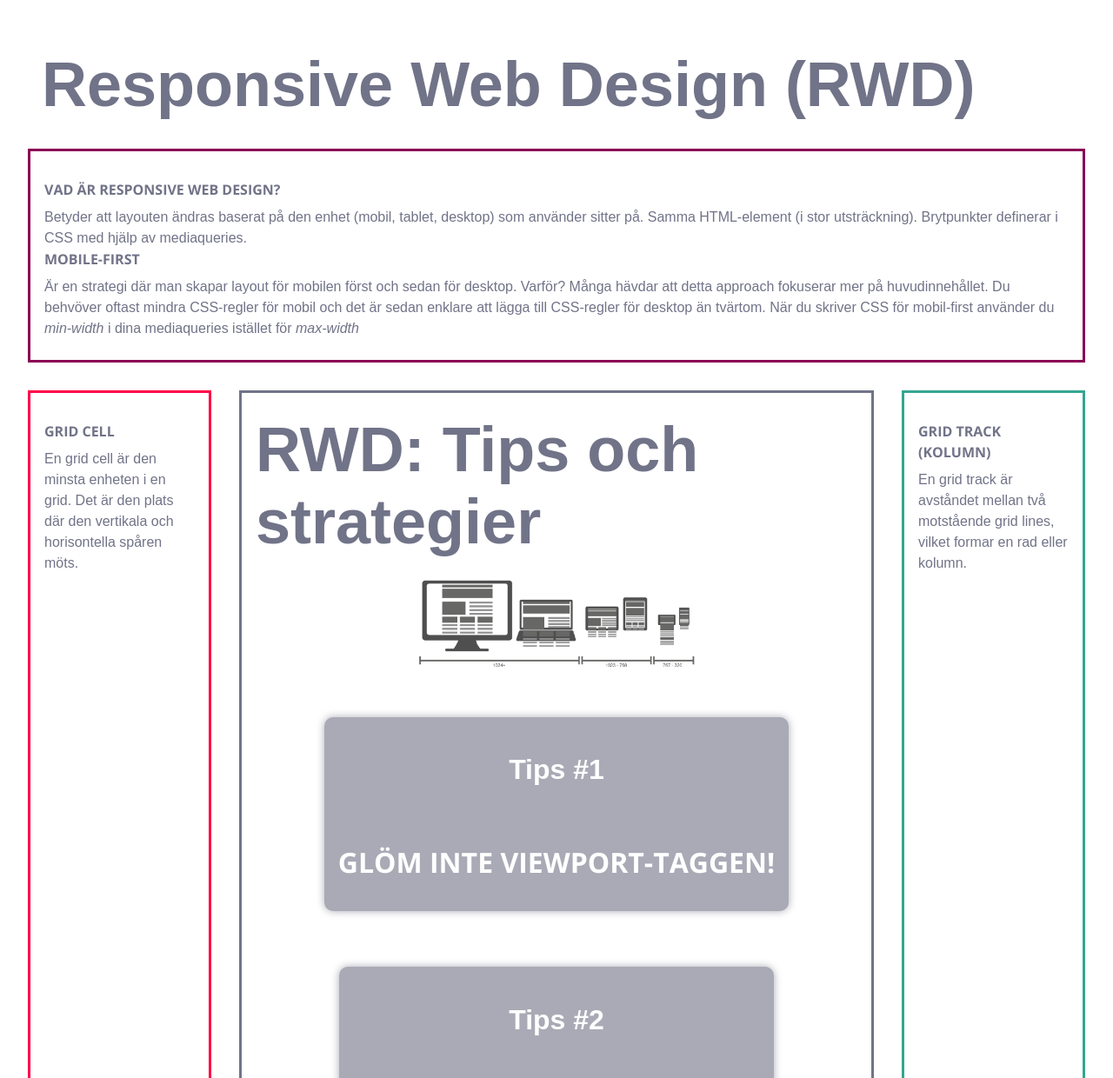
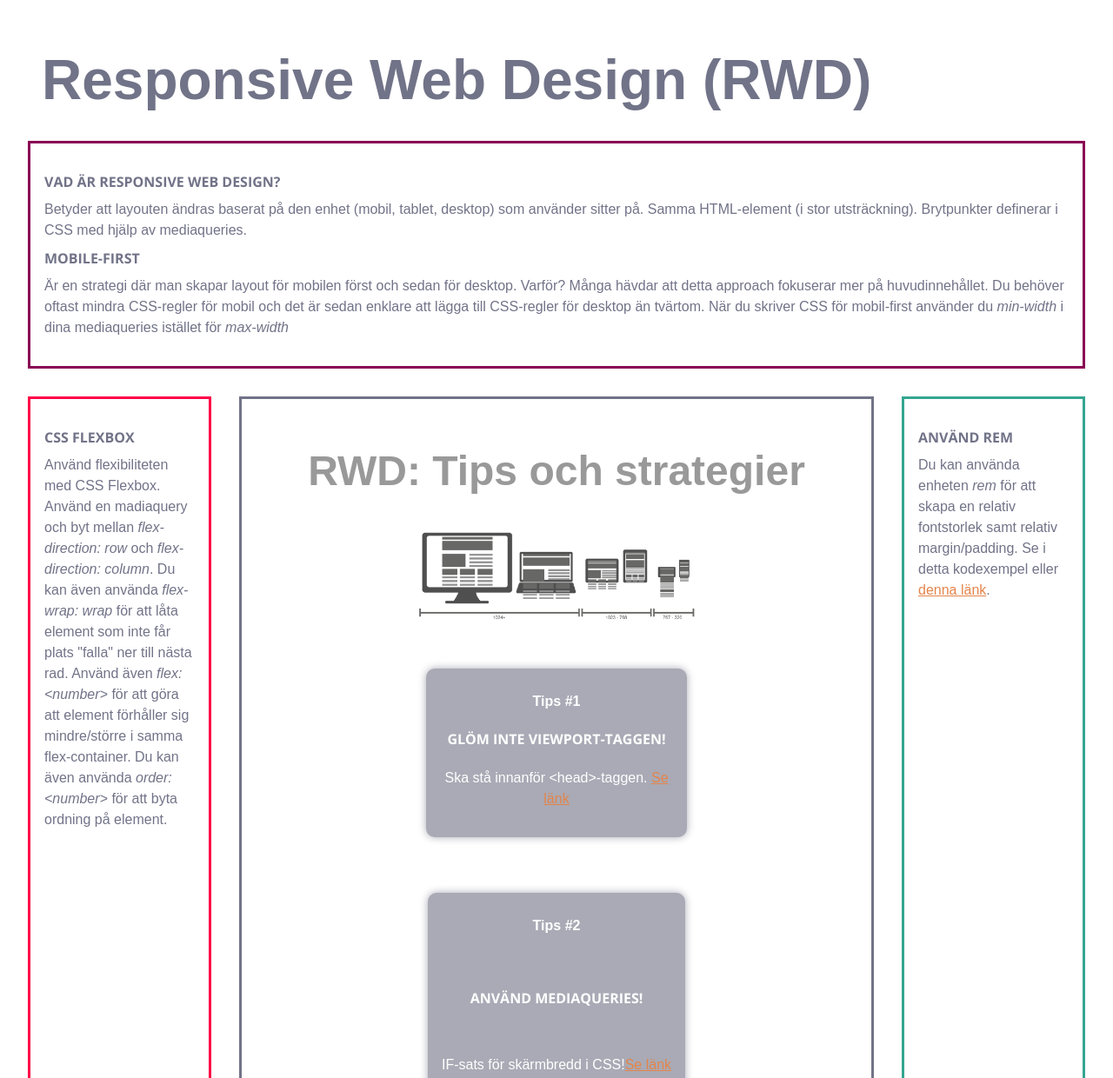
Before and after one commit to mediagymnasiet-webbutveckling/responsive-web-design-basics, a plain HTML site: page index.html in a window 1280 px wide. Shown: the top 1240 px of the page at 87% size. Drawn offline with nearby package versions, Linux system fonts and the light colour scheme; a web font is replaced by a local one.

Commit message:
completed example

```diff
--- a/css/style.css
+++ b/css/style.css
@@ -4,7 +4,6 @@
 * {
   box-sizing: border-box;
 }
-
 
 body {
   padding: 1rem;
@@ -22,15 +21,13 @@ html {
   /* 10px/16px = 62.5% -> 1rem = 10px*/
 }
 
-
-.main>*,
+.main > *,
 .title,
 .header,
 .footer {
   padding: 1rem 1rem;
   margin: 1rem 1rem;
 }
-
 
 /*ALLA BILDER SKA VARA 100% så att de anpassar sig till sin behållare oavsett mobil eller desktop!*/
 img {
@@ -41,22 +38,20 @@ img {
 h1 {
   margin: 0;
   color: rgb(113, 115, 136);
-  font-size: 4.5rem;
+  font-size: 4rem;
   font-weight: 700;
   padding-top: 0.5rem;
 }
 
 h2 {
   color: #999;
-  font-size: 1.25rem;
-  margin-bottom: 2rem;
+  font-size: 3rem;
+  margin-bottom: 1rem;
 }
-
-
 
 p {
   line-height: 1.5;
-  margin-bottom: 0.5rem;
+  margin-bottom: 1rem;
 }
 
 a {
@@ -68,12 +63,11 @@ strong {
   font-family: "Open Sans", sans-serif;
   font-weight: 700;
   text-transform: uppercase;
-  margin-bottom: 0.5rem;
+  margin: 0.5rem 0;
 }
 
 .header {
   border: 3px solid rgb(138, 0, 84);
-
 }
 
 .header:hover {
@@ -94,7 +88,6 @@ strong {
 .main-nav {
   padding: 1rem;
   border: 3px solid rgb(255, 0, 72);
-
 }
 
 .main-nav:hover {
@@ -118,19 +111,23 @@ strong {
 }
 
 .direction {
-  min-width: 500px;
-  min-height: 200px;
-  font-size: 2rem;
+  min-width: 200px;
+  max-width: 300px;
   margin: 2rem;
   padding: 1rem;
   color: #fff;
   background: rgb(169, 170, 181);
   border-radius: 10px;
   box-shadow: 0px 0px 10px 0px rgb(169, 170, 181);
+  text-align: center;
   display: flex;
   flex-direction: column;
   justify-content: center;
   align-items: center;
+}
+.direction:hover {
+  color: rgb(169, 170, 181);
+  background: #fff;
 }
 
 .direction h2 {
@@ -145,7 +142,6 @@ strong {
 .sidebar {
   padding: 1rem;
   border: 3px solid rgba(2, 143, 118, 0.8);
-
 }
 
 .sidebar:hover {
@@ -156,7 +152,6 @@ strong {
 
 .footer {
   border: 3px solid rgba(38, 95, 163, 0.8);
-
 }
 
 .footer:hover {
@@ -165,14 +160,10 @@ strong {
   color: #fff;
 }
 
-
-
 @media only screen and (min-width: 900px) {
-
   /* DESKTOP-LAYOUT GOES HERE*/
   html {
     font-size: 100%;
-
   }
 
   .main {
--- a/index.html
+++ b/index.html
@@ -26,7 +26,7 @@
         HTML-element (i stor utsträckning). Brytpunkter definerar i CSS med hjälp av mediaqueries.
         <strong>Mobile-first</strong>
         Är en strategi där man skapar layout för mobilen först och sedan för desktop. Varför? Många hävdar att detta
-        approach fokuserar mer på huvudinnehållet. Du behvöver oftast mindra CSS-regler för mobil och det är sedan
+        approach fokuserar mer på huvudinnehållet. Du behöver oftast mindra CSS-regler för mobil och det är sedan
         enklare att lägga till CSS-regler för desktop än tvärtom. När du skriver CSS för mobil-first använder du
         <em>min-width</em> i dina mediaqueries istället för <em>max-width</em>
       </p>
@@ -34,14 +34,13 @@
     <main class="main">
       <nav class="main-nav">
         <p>
-          <strong>Grid Cell</strong>
-          En grid cell är den minsta enheten i en grid. Det är den plats där den vertikala och horisontella spåren möts.
-        </p>
+          <strong>CSS Flexbox</strong>
+Använd flexibiliteten med CSS Flexbox. Använd en madiaquery och byt mellan <i>flex-direction: row</i>  och <i>flex-direction: column</i>. Du kan även använda <i>flex-wrap: wrap</i> för att låta element som inte får plats "falla" ner till nästa rad. Använd även <i>flex: &lt;number&gt;</i> för att göra att element förhåller sig mindre/större i samma flex-container. Du kan även använda <i>order: &lt;number&gt;</i>   för att byta ordning på element.   </p>
       </nav>
 
       <section class="content">
 
-        <h1>RWD: Tips och strategier</h1>
+        <h2>RWD: Tips och strategier</h2>
         <div class="main-picture">
           <img src="images/rwd.png" alt="Responsive Web Design">
         </div>
@@ -49,31 +48,40 @@
 
           <div class="direction">
             <h2>Tips #1</h2>
-            <p><strong>
-                Glöm inte viewport-taggen!</strong></p>
+            <strong>
+                Glöm inte viewport-taggen!</strong>
+                <p>Ska stå innanför &lt;head&gt;-taggen. <a href="https://developer.mozilla.org/en-US/docs/Mozilla/Mobile/Viewport_meta_tag" target="_blank">Se länk</a></p>
+
           </div>
           <div class="direction">
             <h2>Tips #2</h2>
             <p><strong></p>Använd Mediaqueries!</strong></p>
+            <p>IF-sats för skärmbredd i CSS!<a href="https://www.w3schools.com/css/css3_mediaqueries_ex.asp" target="_blank">Se länk</a></p>
           </div>
           <div class="direction">
             <h2>Tips #3</h2>
             <p><strong>
-                Undvik fasta dimenstioner!</strong></p>
+                Undvik fasta dimensioner!</strong></p>
+            <p>Använd relativa enheter som %, vh, wh, em och rem samt min-width/min-height samt max-width/max-height.<a href="https://getflywheel.com/layout/choose-css-unit-create-better-site-layouts-how-to/" target="_blank">Se länk</a> </p>
           </div>
           <div class="direction">
             <h2>Tips #4</h2>
             <p><strong>
                 Gör bilder responsiva!</strong></p>
+                <p>Sätt bilderna till 100% bredd så att de kan stretcha och samtidigt behålla proportionerna. <a href="https://www.w3schools.com/css/css_rwd_images.asp" target="_blank">Se länk</a></p>
           </div>
           <div class="direction">
             <h2>Tips #5</h2>
             <p><strong>Designa utifrån innehållet!</strong>
             </p>
+            <p>“Expand until it looks like shit. Time for a breakpoint!”
+
+                - Stephen hay</p>
           </div>
           <div class="direction">
             <h2>Tips #6</h2>
             <p><strong>Använd moderna layouttekniker!</strong>
+              <p>Som CSS Flexbox och CSS Grid (när vi kommer dit :-)</p>
             </p>
           </div>
 
@@ -82,17 +90,20 @@
       </section>
       <aside class="sidebar">
         <p>
-          <strong>Grid Track (kolumn)</strong> En grid track är avståndet mellan två motstående grid lines, vilket
-          formar
-          en rad eller kolumn.
+          <strong>Använd rem </strong> Du kan använda enheten <i>rem</i> för att skapa en relativ fontstorlek samt relativ margin/padding. Se i detta kodexempel eller
+          <a href="https://www.sitepoint.com/understanding-and-using-rem-units-in-css/" target="_blank">denna länk</a>.
         </p>
       </aside>
     </main>
     <footer class="footer">
       <p>
-        <strong>Grid Track (rad)</strong> En grid track är avståndet mellan två motstående grid lines, vilket formar
-        en rad eller kolumn.
-      </p>
+          <strong>Låt dig inspireras! </strong>
+          <a href="http://responsivecss.net/">http://responsivecss.net/</br></a>
+ <a href="https://www.w3schools.com/html/html_responsive.asp">https://www.w3schools.com/html/html_responsive.asp/</br></a>
+ <a href="https://learn.shayhowe.com/advanced-html-css/responsive-web-design/">https://learn.shayhowe.com/advanced-html-css/responsive-web-design/</br></a>
+ <a href="https://internetingishard.com/html-and-css/responsive-design/">https://internetingishard.com/html-and-css/responsive-design/</br></a>
+
+</p>
     </footer>
 
     <p>
```
